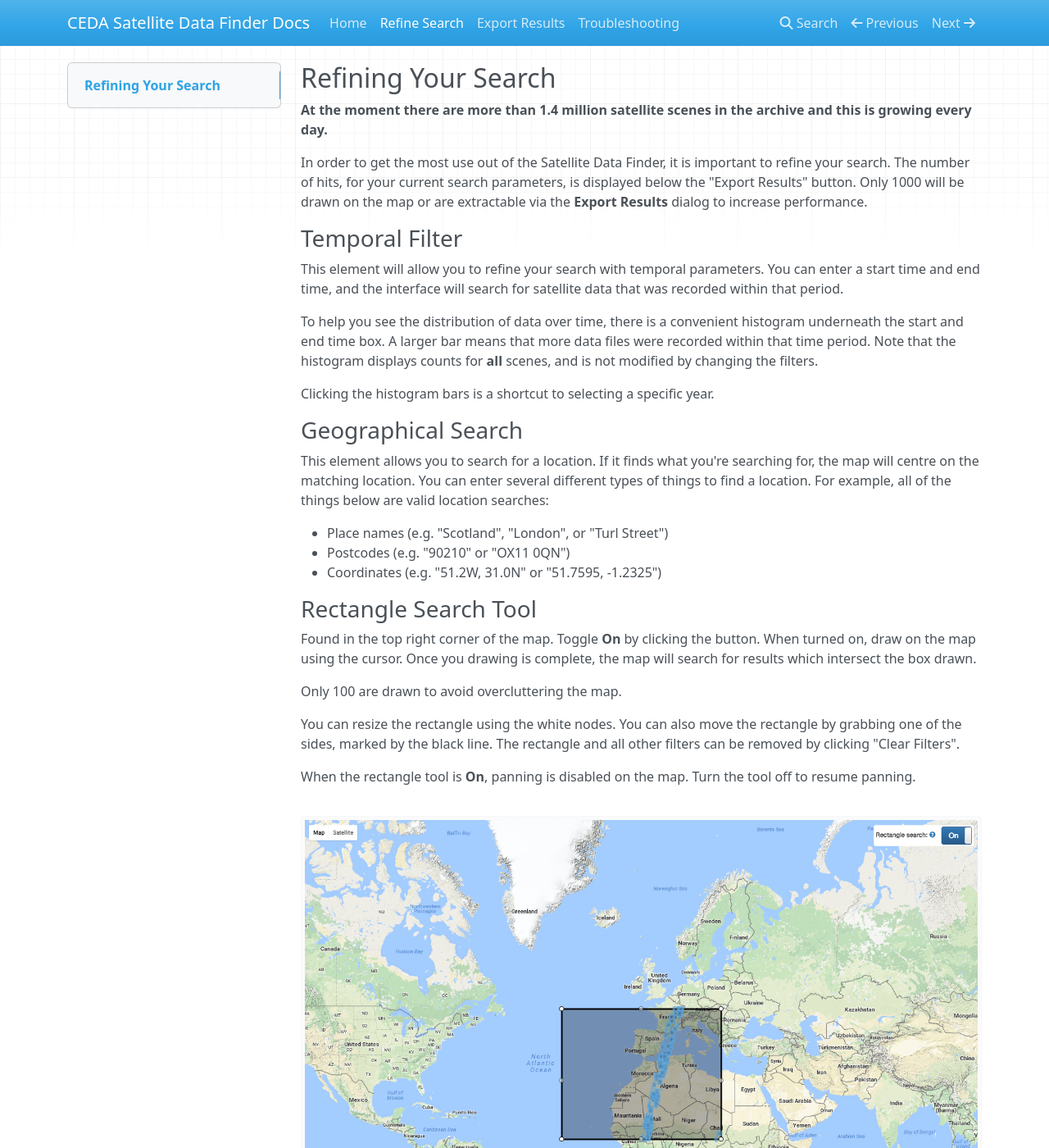
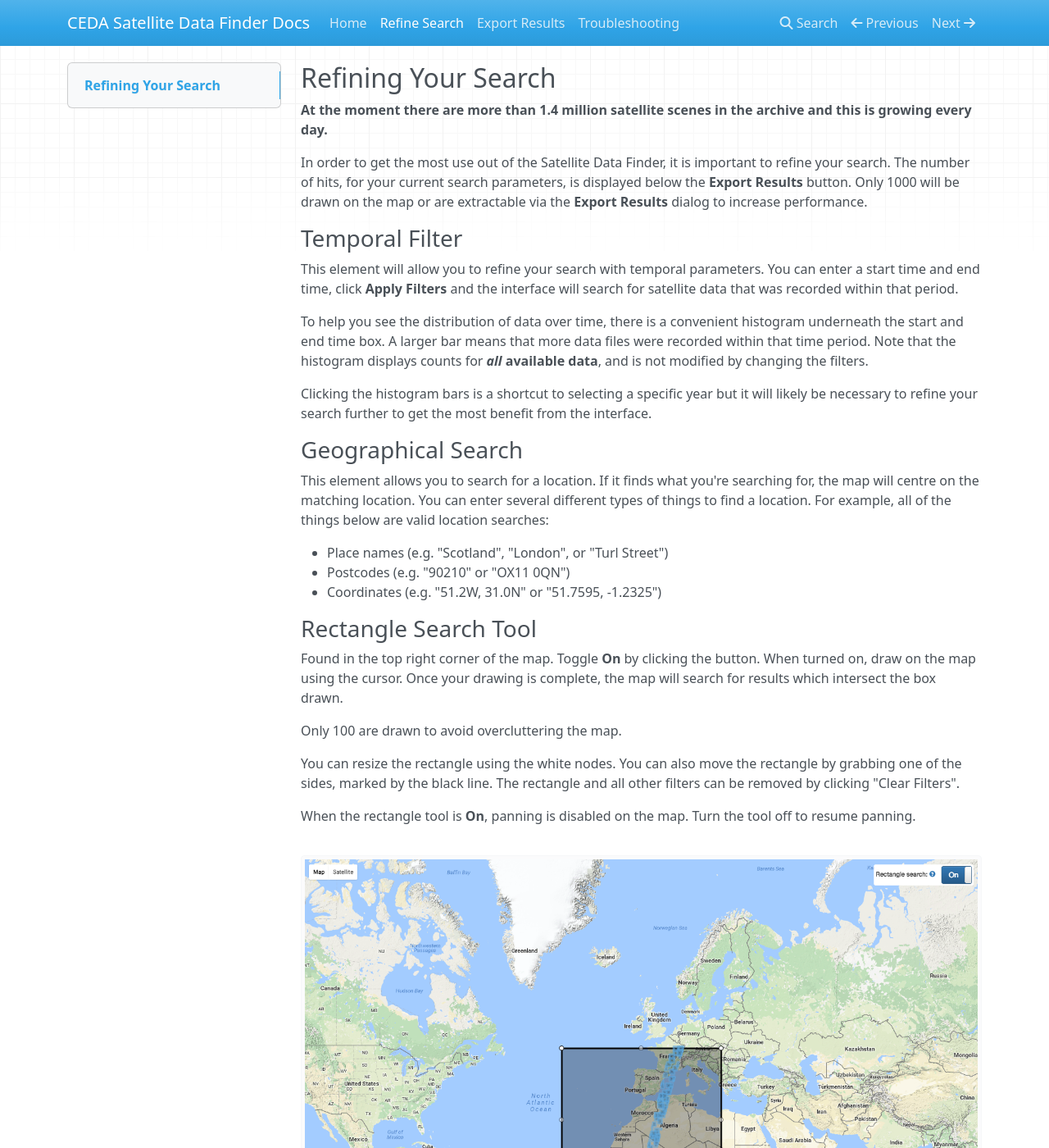
Before and after one commit to cedadev/ceda-sat-finder, an MkDocs documentation site: the page built from satellite-search-ui/docs/user/docs/refine.md, in a window 1280 px wide and 1400 px high. Shown: the whole window at 82% size. Built offline with MkDocs 1.6.1, drawn with Linux system fonts in a browser that asks for light colours; nearby versions of some CDN libraries; old or Windows-style settings are respelled for this version of MkDocs; some of the changed text lies outside the part shown.

Commit message:
Added additional information to docs. #2

```diff
--- a/satellite-search-ui/docs/user/docs/refine.md
+++ b/satellite-search-ui/docs/user/docs/refine.md
@@ -6,22 +6,23 @@ and this is growing every day.**
 
 In order to get the most use out of the Satellite Data Finder, it is important to
 refine your search. The number of hits, for your
-current search parameters, is displayed below the "Export Results" button.
+current search parameters, is displayed below the **Export Results** button.
 Only 1000 will be drawn on the map or are extractable
 via the **Export Results** dialog to increase performance.
 
 ### Temporal Filter
 
 This element will allow you to refine your search with temporal parameters.
-You can enter a start time and end time, and the interface will search for
+You can enter a start time and end time, click **Apply Filters** and the interface will search for
 satellite data that was recorded within that period.
 
 To help you see the distribution of data over time, there is a convenient
 histogram underneath the start and end time box. A larger bar means that more
 data files were recorded within that time period. Note that the histogram
-displays counts for **all** scenes, and is not modified by changing the filters.
+displays counts for **_all_ available data**, and is not modified by changing the filters.
 
-Clicking the histogram bars is a shortcut to selecting a specific year.
+Clicking the histogram bars is a shortcut to selecting a specific year but it will likely be necessary to
+refine your search further to get the most benefit from the interface.
 
 ### Geographical Search
 
@@ -37,7 +38,7 @@ things below are valid location searches:
 ### Rectangle Search Tool
 
 Found in the top right corner of the map. Toggle **On** by clicking the button.
-When turned on, draw on the map using the cursor. Once you drawing is complete, the map
+When turned on, draw on the map using the cursor. Once your drawing is complete, the map
 will search for results which intersect the box drawn.
 
 Only 100 are drawn to avoid overcluttering the map.
@@ -83,5 +84,5 @@ These buttons simply apply any search criteria you may have entered. For
 example, if you have supplied a date range and a keyword, clicking "Apply
 Filters" will apply these criteria to your search.
 
-Certain things are done automatically - the Geographical Search and Satellite
-Filter are applied without needing to click "Apply Filters".
+Certain things are done automatically - the Geographical Search will reresh your results once you click **Go** and the Satellite
+Filter is applied without needing to click "Apply Filters".
```
Also changed, not shown: other parts of satellite-search-ui/docs/user/docs/refine.md (+1 -1 lines), satellite-search-ui/docs/user/docs/index.md (+4 -4 lines).
